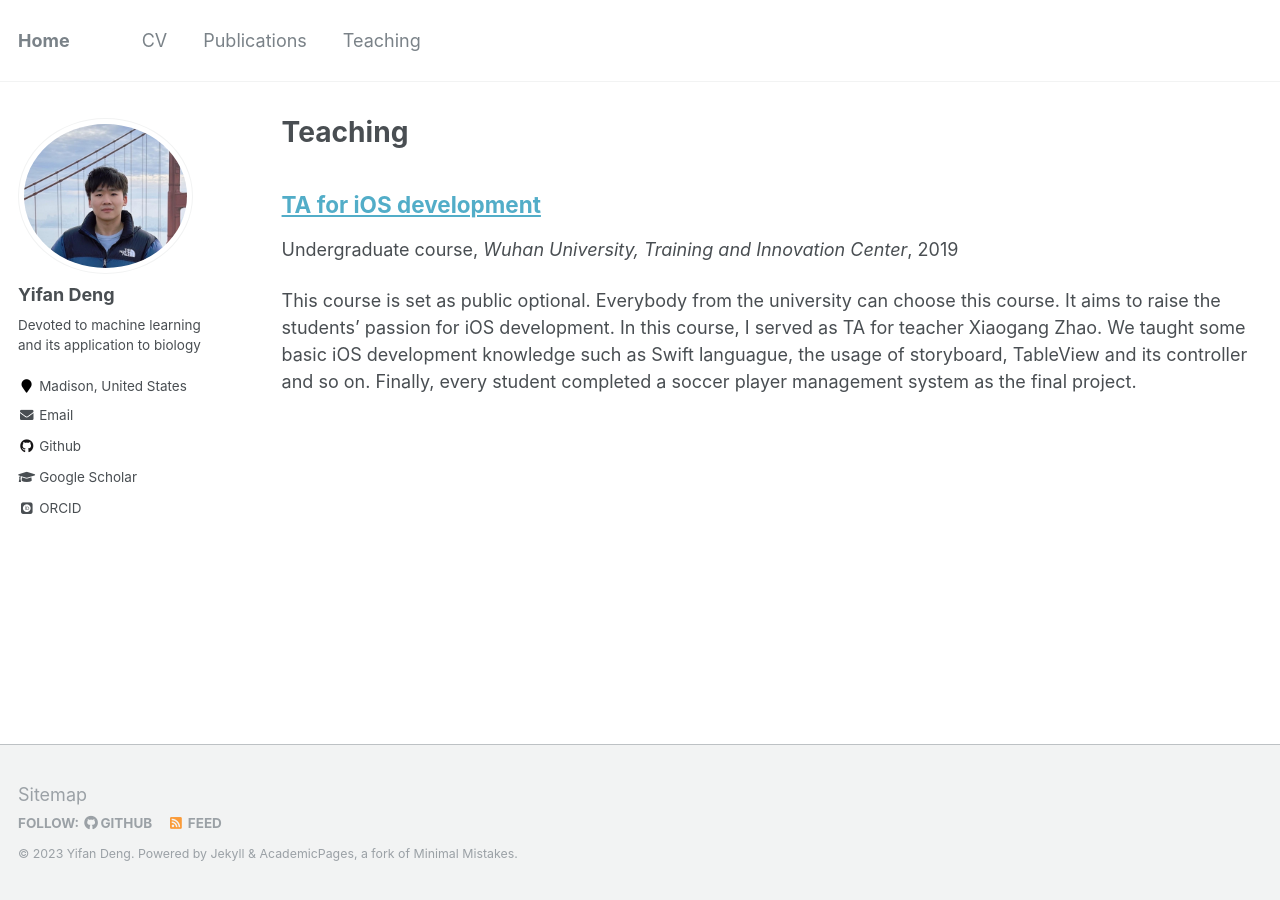
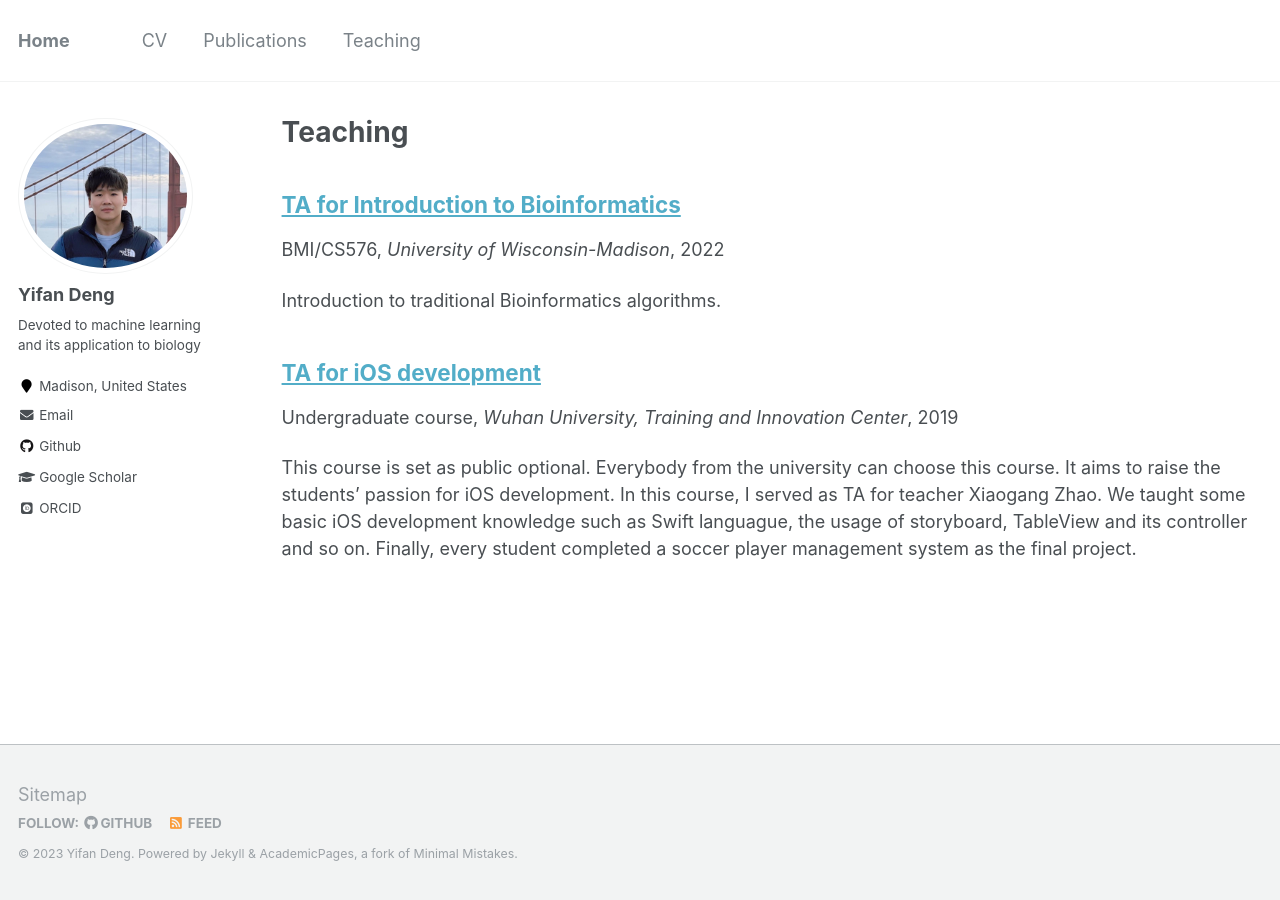
Before and after one commit to YifanDengWHU/YifanDengWHU.github.io, a Jekyll site: the page built from _pages/teaching.html, in a window 1280 px wide. Built offline with Jekyll 4.4.1, drawn with Linux system fonts in a browser that asks for light colours; some web fonts are replaced.

Commit message:
Update teaching

```diff
--- /dev/null
+++ b/_teaching/BMI CS576.md
@@ -0,0 +1,11 @@
+---
+title: "TA for Introduction to Bioinformatics"
+collection: teaching
+type: "BMI/CS576"
+# permalink: /teaching/iOS-development
+venue: "University of Wisconsin-Madison"
+date: 2022-09-06
+location: "Madison, United States"
+---
+
+Introduction to traditional Bioinformatics algorithms.
```
Also changed, not shown: _teaching/iOS-development.md (+1 -1 lines).
